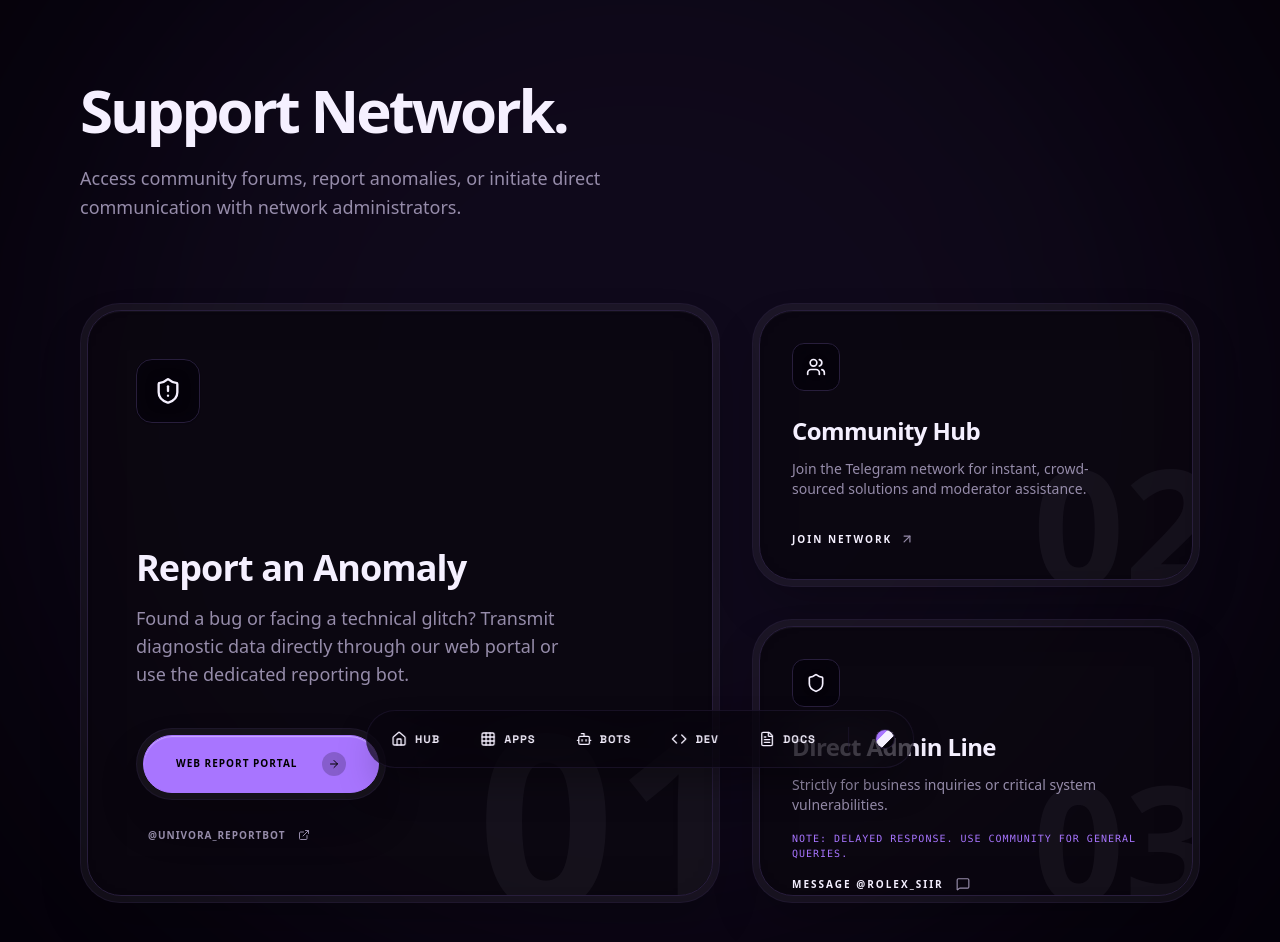
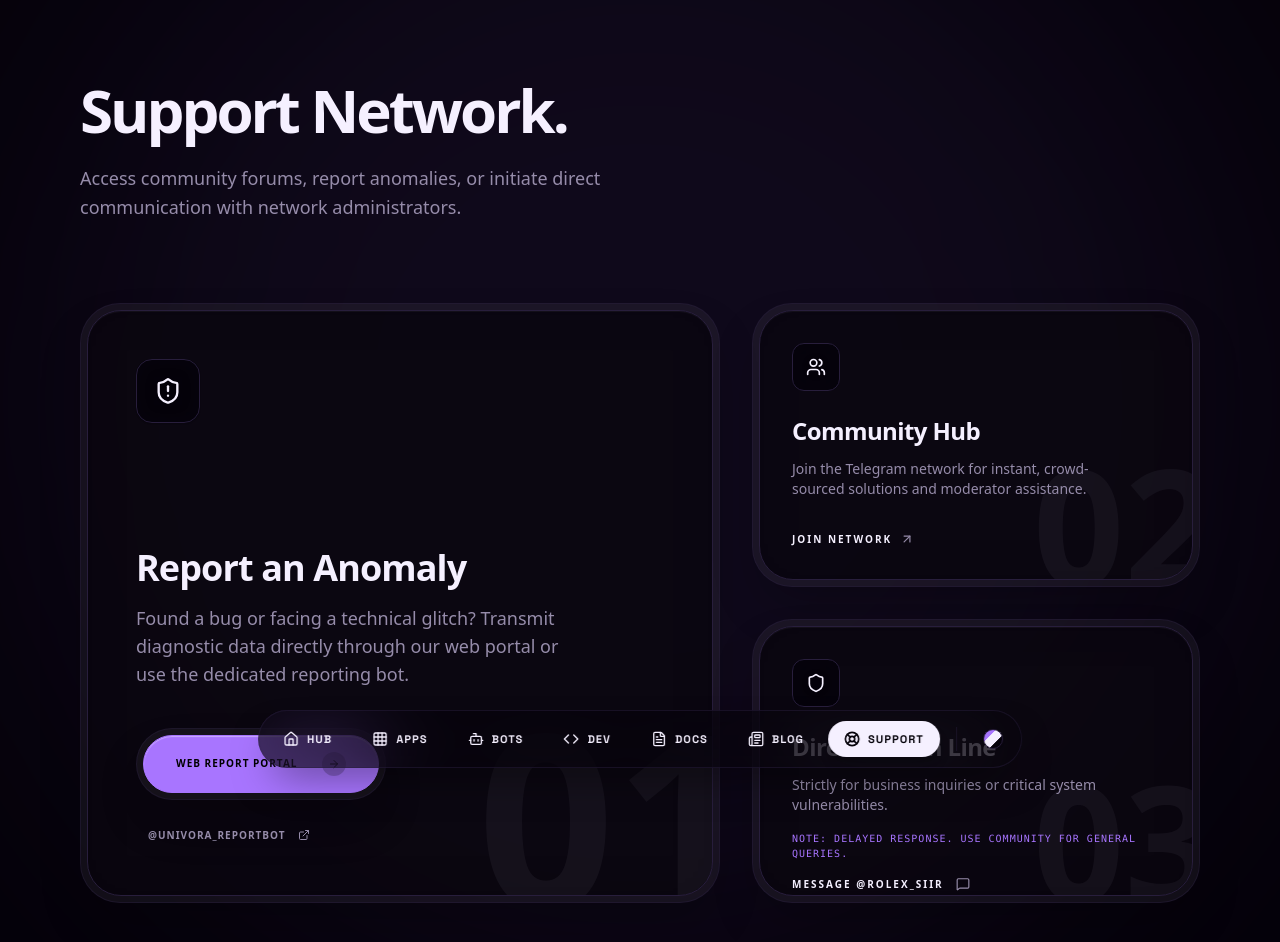
Before and after one commit to aaghazafzal/UNIVORA_WEB, a Next.js app: page /support in a window 1280 px wide. Shown: the top 942 px of the page. Built offline with nearby package versions, Linux system fonts and the light colour scheme.

Commit message:
Add Blog and Support links to GlobalNav

```diff
--- a/src/components/GlobalNav.tsx
+++ b/src/components/GlobalNav.tsx
@@ -5,7 +5,7 @@ import { usePathname } from 'next/navigation';
 import Link from 'next/link';
 import { motion, AnimatePresence } from 'framer-motion';
 import { useTheme } from '../context/ThemeContext';
-import { Home, Grid, Bot, ShoppingBag, Code, FileText, Activity, Menu, X } from 'lucide-react';
+import { Home, Grid, Bot, ShoppingBag, Code, FileText, Activity, Menu, X, LifeBuoy, Newspaper } from 'lucide-react';
 
 const NAV_ITEMS = [
     { name: 'Hub', path: '/', icon: Home },
@@ -13,6 +13,8 @@ const NAV_ITEMS = [
     { name: 'Bots', path: '/bots', icon: Bot },
     { name: 'Dev', path: '/dev', icon: Code },
     { name: 'Docs', path: '/docs', icon: FileText },
+    { name: 'Blog', path: '/blog', icon: Newspaper },
+    { name: 'Support', path: '/support', icon: LifeBuoy },
 ];
 
 export default function GlobalNav() {
```
